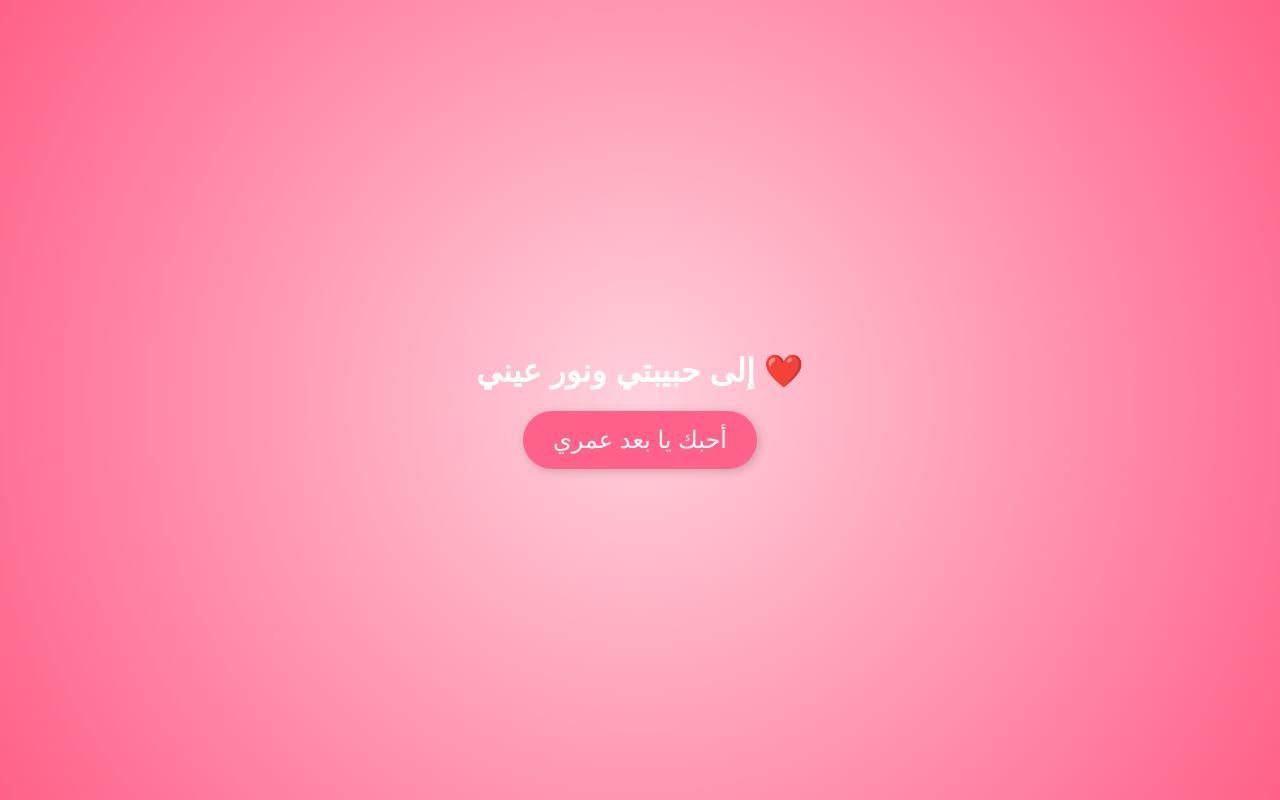
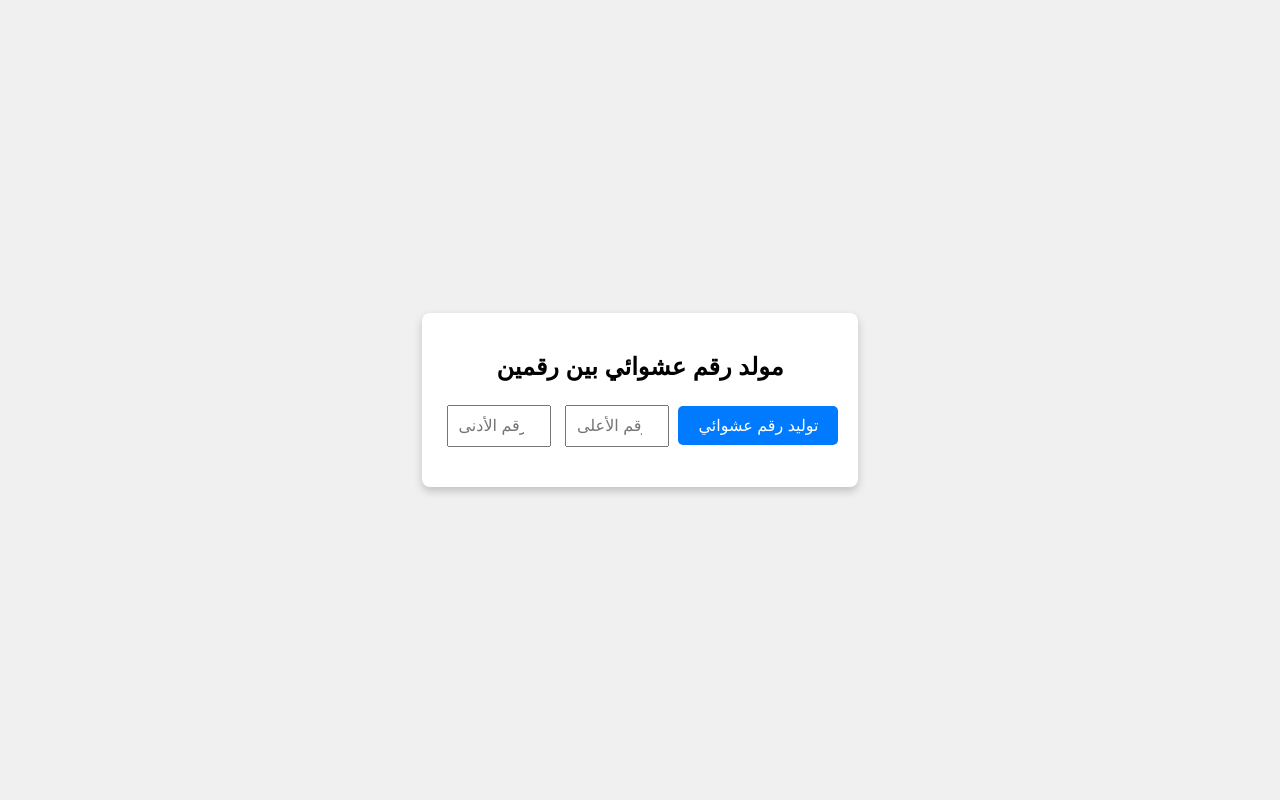
Before and after one commit to Sidalihadjora/MyLove, a plain HTML site: page index.html in a window 1280 px wide. Drawn offline with Linux system fonts and the light colour scheme.

Commit message:
index.html

```diff
--- a/index.html
+++ b/index.html
@@ -3,94 +3,75 @@
 <head>
     <meta charset="UTF-8">
     <meta name="viewport" content="width=device-width, initial-scale=1.0">
-    <title>إلى حبيبتي ونور عيني ❤️</title>
+    <title>مولد رقم عشوائي</title>
     <style>
-        /* إعدادات الخلفية */
         body {
-            font-family: 'Arial', sans-serif;
-            background: radial-gradient(circle, #ff9a9e, #ff6188);
-            color: #fff;
-            overflow: hidden;
-            margin: 0;
-            height: 100vh;
+            font-family: Arial, sans-serif;
             display: flex;
+            flex-direction: column;
             align-items: center;
             justify-content: center;
-            flex-direction: column;
-            animation: backgroundFade 15s infinite alternate;
+            height: 100vh;
+            margin: 0;
+            background-color: #f0f0f0;
         }
-
-        /* تأثير تلاشي الخلفية */
-        @keyframes backgroundFade {
-            0% { background: radial-gradient(circle, #ff9a9e, #ff6188); }
-            50% { background: radial-gradient(circle, #ffd1dc, #ff6188); }
-            100% { background: radial-gradient(circle, #ff9a9e, #ff6188); }
+        .container {
+            background-color: #fff;
+            padding: 20px;
+            border-radius: 8px;
+            box-shadow: 0 4px 8px rgba(0, 0, 0, 0.2);
+            text-align: center;
         }
-
-        /* تصميم الزر */
-        #loveButton {
+        input {
+            padding: 10px;
+            margin: 5px;
+            font-size: 16px;
+            width: 80px;
+        }
+        button {
+            padding: 10px 20px;
+            font-size: 16px;
+            color: #fff;
+            background-color: #007bff;
+            border: none;
+            border-radius: 5px;
+            cursor: pointer;
+        }
+        button:hover {
+            background-color: #0056b3;
+        }
+        #result {
+            margin-top: 15px;
             font-size: 24px;
-            padding: 15px 30px;
-            color: #fff;
-            background-color: #ff6188;
-            border: none;
-            border-radius: 30px;
-            cursor: pointer;
-            box-shadow: 2px 2px 10px rgba(0, 0, 0, 0.2);
-            transition: background-color 0.3s ease;
-        }
-
-        #loveButton:hover {
-            background-color: #ff4561;
-        }
-
-        /* إعدادات الرسالة */
-        .loveMessage {
-            font-size: 24px;
-            color: #fff;
-            text-align: center;
-            margin-top: 20px;
-            padding: 10px 20px;
-            background: rgba(0, 0, 0, 0.3);
-            border-radius: 10px;
-            animation: fadeIn 0.5s ease;
-        }
-
-        /* تأثير ظهور الرسالة */
-        @keyframes fadeIn {
-            from { opacity: 0; transform: scale(0.9); }
-            to { opacity: 1; transform: scale(1); }
+            color: #333;
         }
     </style>
 </head>
 <body>
-
-    <h1>إلى حبيبتي ونور عيني ❤️</h1>
-    <button id="loveButton">أحبك يا بعد عمري</button>
-    <div id="messageContainer"></div>
+    <div class="container">
+        <h2>مولد رقم عشوائي بين رقمين</h2>
+        <input type="number" id="minValue" placeholder="الرقم الأدنى">
+        <input type="number" id="maxValue" placeholder="الرقم الأعلى">
+        <button onclick="generateRandom()">توليد رقم عشوائي</button>
+        <div id="result"></div>
+    </div>
 
     <script>
-        const loveQuotes = [
-            "حبيبتي، إنتِ عمري وكل دنيتي 💖",
-            "ابنتي الغالية، قلبي ما يلقى سعادة إلا بوجودك ❤️",
-            "نور عيني، أفديك يا قمر حياتي 🌙",
-            "يا حبي، والله إنتِ أغلى الناس على قلبي 💞",
-            "إنتِ دنيتي وسعادتي وغاليتي 💫",
-            "قلبي ما ينبض إلا بحبك يا روحي 💓",
-            "يا قمري وزينة عمري، وجودك معي هو أغلى نعمة 🌹"
-        ];
+        function generateRandom() {
+            // الحصول على الرقمين المدخلين
+            const min = parseInt(document.getElementById("minValue").value);
+            const max = parseInt(document.getElementById("maxValue").value);
 
-        document.getElementById("loveButton").addEventListener("click", () => {
-            const messageContainer = document.getElementById("messageContainer");
-            messageContainer.innerHTML = ""; // مسح الرسالة السابقة
+            // التحقق من صحة المدخلات
+            if (isNaN(min) || isNaN(max) || min >= max) {
+                document.getElementById("result").textContent = "يرجى إدخال قيم صحيحة بحيث يكون الرقم الأدنى أقل من الرقم الأعلى.";
+                return;
+            }
 
-            // إنشاء رسالة جديدة وعرضها
-            const message = document.createElement("div");
-            message.className = "loveMessage";
-            message.textContent = loveQuotes[Math.floor(Math.random() * loveQuotes.length)];
-            messageContainer.appendChild(message);
-        });
+            // توليد رقم عشوائي بين الرقمين
+            const randomNumber = Math.floor(Math.random() * (max - min + 1)) + min;
+            document.getElementById("result").textContent = `الرقم العشوائي هو: ${randomNumber}`;
+        }
     </script>
-
 </body>
 </html>
```
